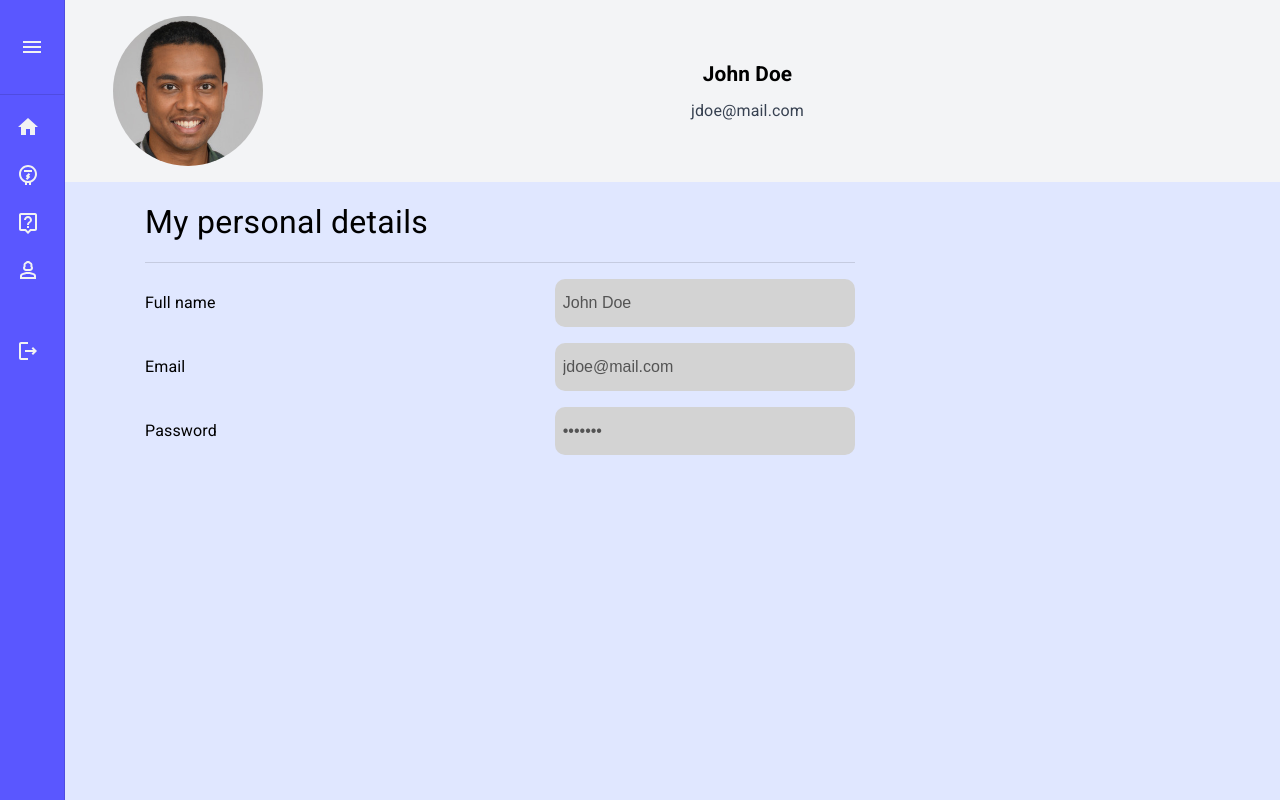
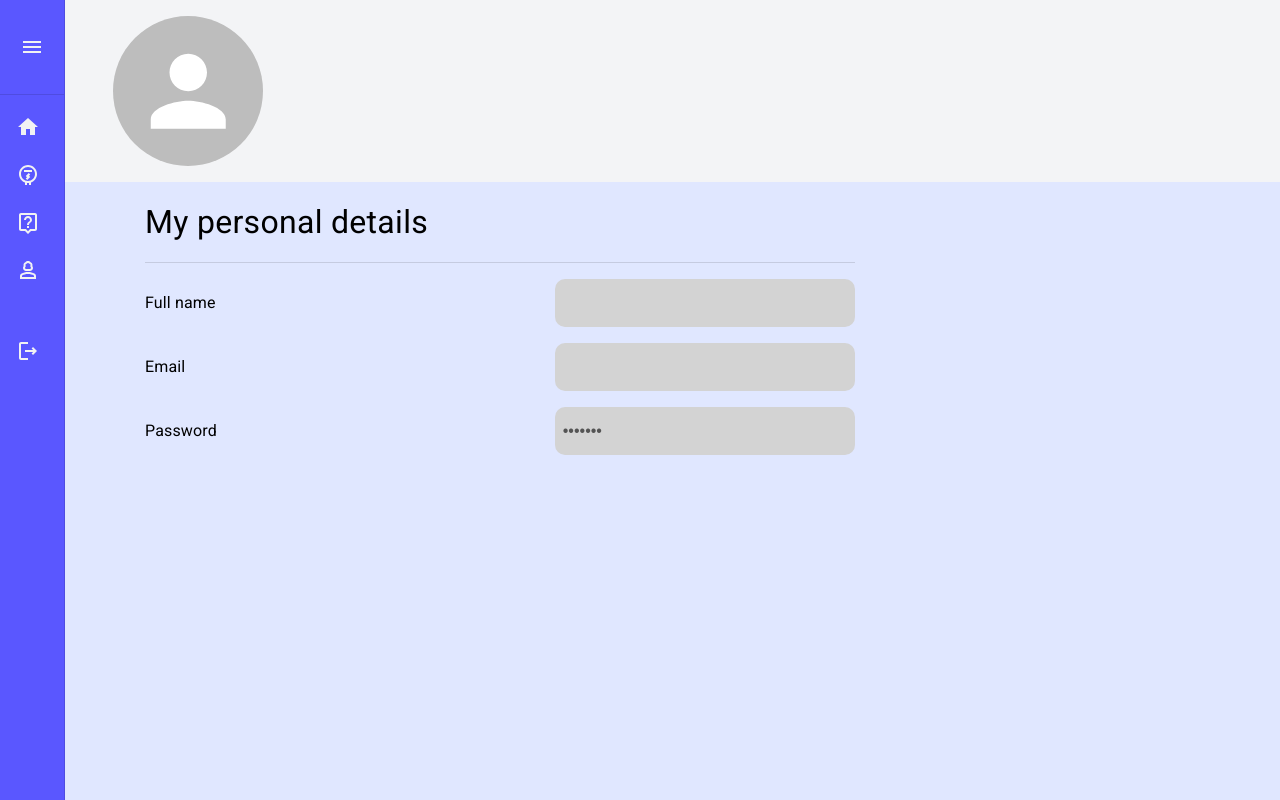
Before and after one commit to Kangonga/landlord-portal, a React (Vite) app: page /home/profile in a window 1280 px wide. Built offline with nearby package versions, Linux system fonts and the light colour scheme.

Commit message:
feat: update profile page to render accurate data

```diff
--- a/src/pages/profile/Profile.tsx
+++ b/src/pages/profile/Profile.tsx
@@ -1,36 +1,43 @@
 import { Avatar, Divider, Typography } from "@mui/material";
 import { Form, ProfilePageContainer, ProfileTopSection } from "./styles";
-import { images } from "@/assets";
+import { useAppSelector } from "@/globalHooks";
 
 export default function Profile() {
+  const utilityState = useAppSelector((state) => state.utility);
   return (
     <ProfilePageContainer>
       <ProfileTopSection>
         <section className="avatar">
-          <Avatar sx={{width:'150px', height:'150px'}} src={images.profile}/>
+          <Avatar sx={{ width: "150px", height: "150px" }} />
         </section>
         <section className="nameContainer">
-          <span className="name">John Doe</span>
-          <span className="email">jdoe@mail.com</span>
+          <span className="name">{utilityState.data.Names}</span>
+          <span className="email">{utilityState.data.email}</span>
+          <span className="email">
+            {utilityState.data.phone1 ? utilityState.data.phone1 : ""}
+          </span>
         </section>
       </ProfileTopSection>
       <Form>
-        <Typography fontSize='2rem'>My personal details</Typography>
+        <Typography fontSize="2rem">My personal details</Typography>
         <Divider />
         <div>
           <label htmlFor="Full name">Full name</label>
-          <input type="text" disabled value={'John Doe'}/>
+          <input type="text" disabled value={utilityState.data.Names} />
         </div>
         <div>
           <label htmlFor="email">Email</label>
-          <input type="text" disabled value={'jdoe@mail.com'}/>
+          <input
+            type="text"
+            disabled
+            value={utilityState.data.email ? utilityState.data.email : ""}
+          />
         </div>
         <div>
           <label htmlFor="password">Password</label>
-          <input type="password" disabled value={'*******'}/>
+          <input type="password" disabled value={"*******"} />
         </div>
       </Form>
-
     </ProfilePageContainer>
-  )
+  );
 }
```
